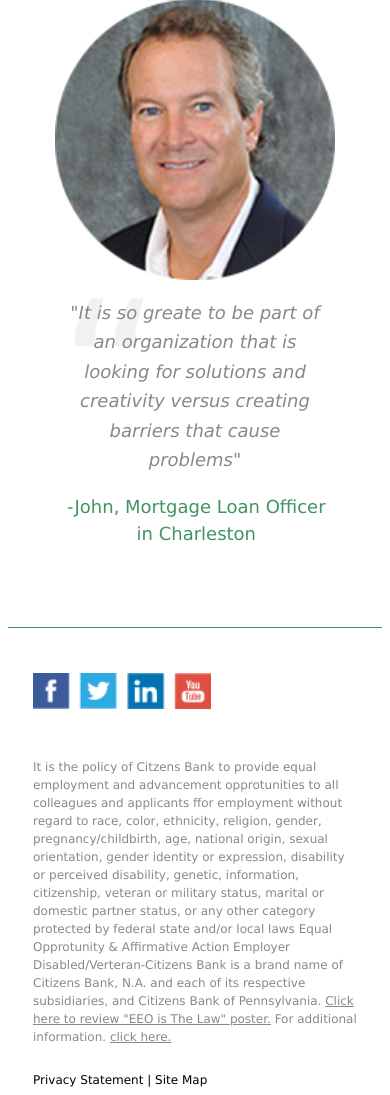
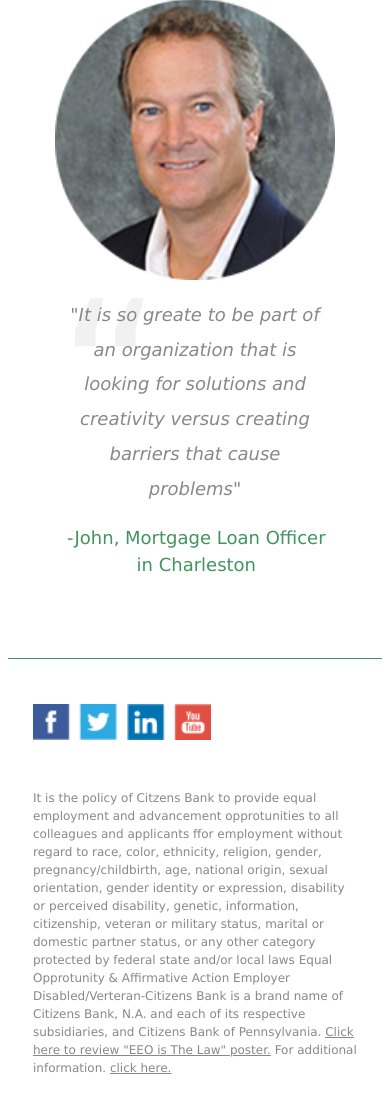
Before and after one commit to Brayheart/Citizens-Bank, a plain HTML site: page index.html in a window 390 px wide. Shown: the part 4937-6032 px from the top of the page. Drawn offline with Linux system fonts and the light colour scheme.

Commit message:
line height

```diff
--- a/styles.css
+++ b/styles.css
@@ -359,6 +359,10 @@
     font-size: 18px;
   }
 
+  .text3 {
+    line-height: 1.93;
+  }
+
   .quote1 {
     width: 95%;
     text-align: center;
```
Also changed, not shown: 1 other file.
